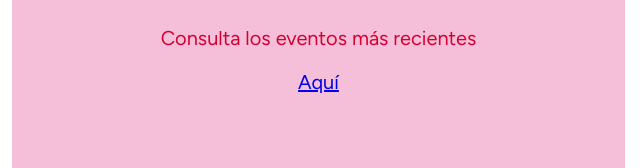
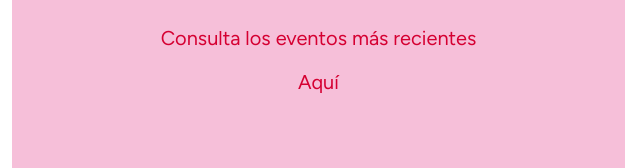
Before and after one commit to SinaiYesleny/Fundamentos_programacion_html_css, a plain HTML site: page index.html in a window 1280 px wide. Shown: the part 2658-2826 px from the top of the page, 0-640 px from the left. Drawn offline with Linux system fonts and the light colour scheme; a web font is replaced by a local one.

Commit message:
corrección link

```diff
--- a/index.html
+++ b/index.html
@@ -78,7 +78,7 @@
         <img src="2024-11_Noticias.png" alt="Noticias">
         <div class = "texto-caja-inferior">
             <p>Consulta los eventos más recientes</p>
-            <a href="#">Aquí</a>
+            <p>Aquí</p>
         </div>
     </div>
 
```
